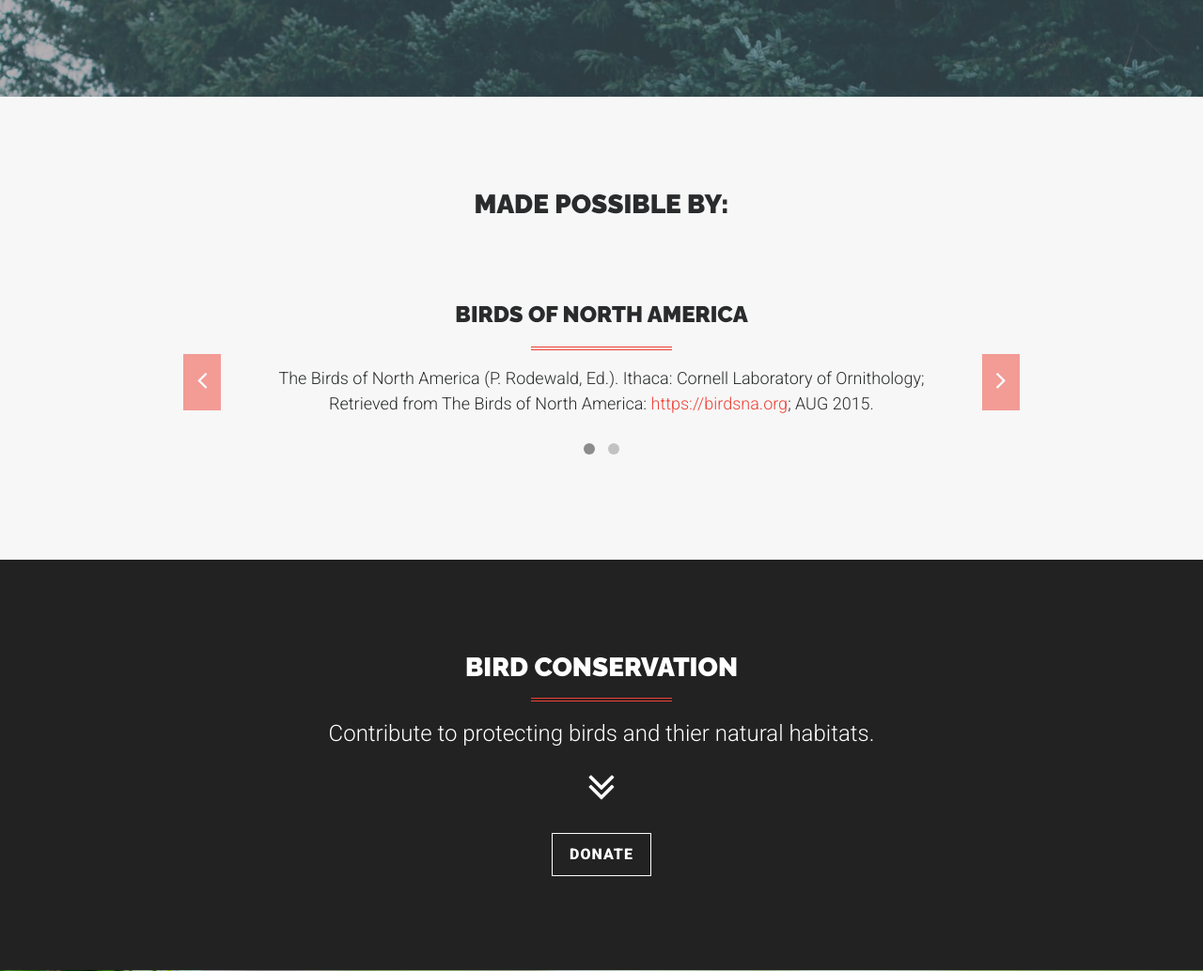
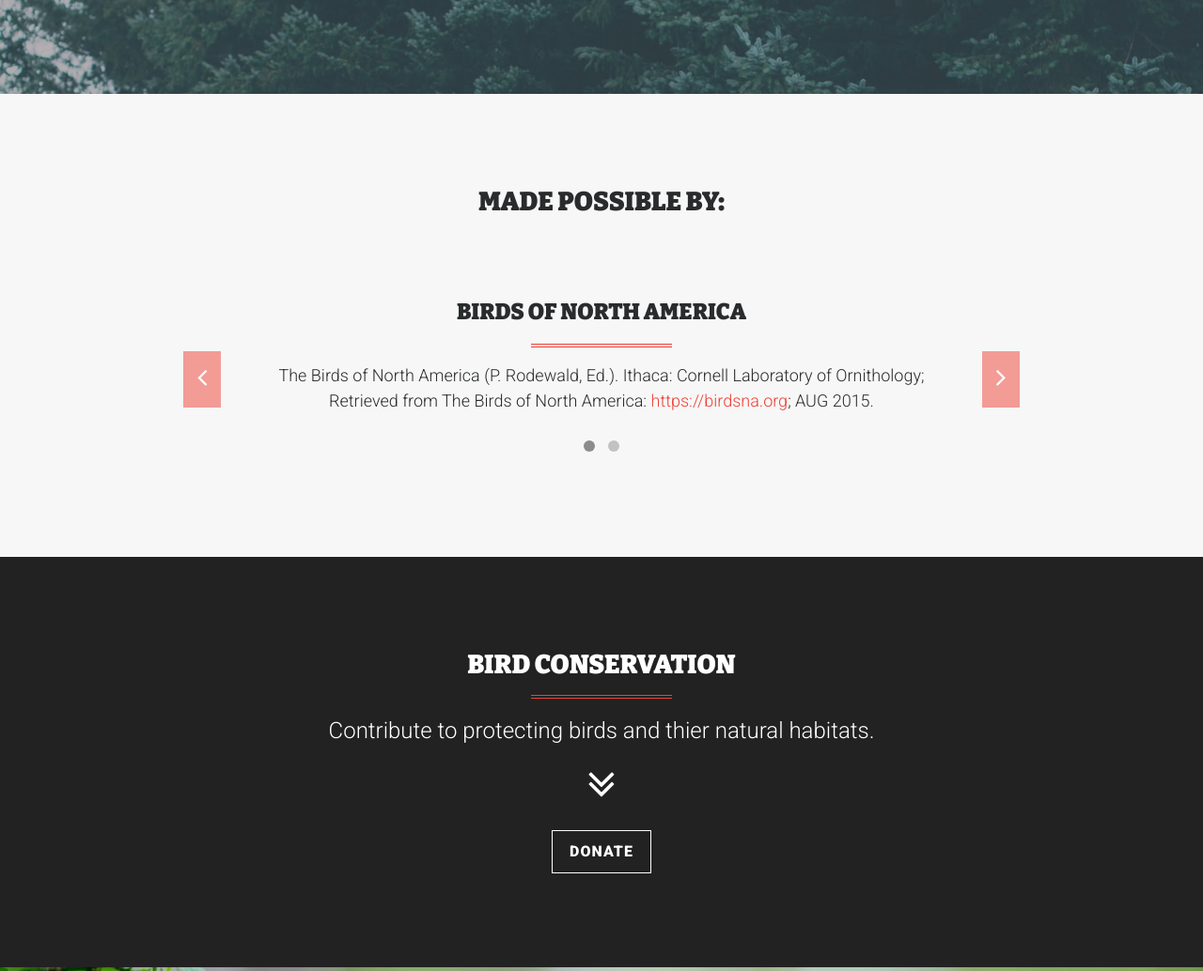
Before and after one commit to shaneopatrick/lzbdr, a Flask app: page / in a window 1280 px wide. Shown: the part 3848-4882 px from the top of the page at 94% size. Run offline with Flask 2, Linux system fonts and the light colour scheme; some libraries are stand-ins or nearby versions.

Commit message:
clean up font css

```diff
--- a/app/static/css/vitality-red.css
+++ b/app/static/css/vitality-red.css
@@ -62,7 +62,7 @@
 
 p.lead {
   font-size: 24px;
-  font-family: 'Raleway', 'Helvetica Neue', Helvetica, Arial, sans-serif;
+  font-family: 'Bitter', 'Raleway', 'Helvetica Neue', Helvetica, Arial, sans-serif;
   font-weight: 900;
   text-transform: uppercase; }
 
@@ -72,7 +72,7 @@
 h4,
 h5,
 h6 {
-  font-family: 'Raleway', 'Helvetica Neue', Helvetica, Arial, sans-serif;
+  font-family: 'Bitter', 'Raleway', 'Helvetica Neue', Helvetica, Arial, sans-serif;
   font-weight: 900;
   text-transform: uppercase; }
 
@@ -342,7 +342,7 @@
       line-height: 40px;
       display: block;
       margin-bottom: 5px;
-      font-family: 'Raleway', 'Helvetica Neue', Helvetica, Arial, sans-serif;
+      font-family: 'Bitter', 'Raleway', 'Helvetica Neue', Helvetica, Arial, sans-serif;
       font-weight: 900;
       text-transform: uppercase; }
     .portfolio-carousel .item .project-details .project-description {
--- a/app/templates/index.html
+++ b/app/templates/index.html
@@ -167,7 +167,7 @@
             <div class="text-center wow fadeIn">
                 <h2>How We Identify Birds</h2>
                 <hr class="colored">
-                <p class="mb-0">Here is an overview of how the app works.</p>
+                <br>
             </div>
             <div class="row mt-4">
                 <!-- Service Item 1 -->
```
